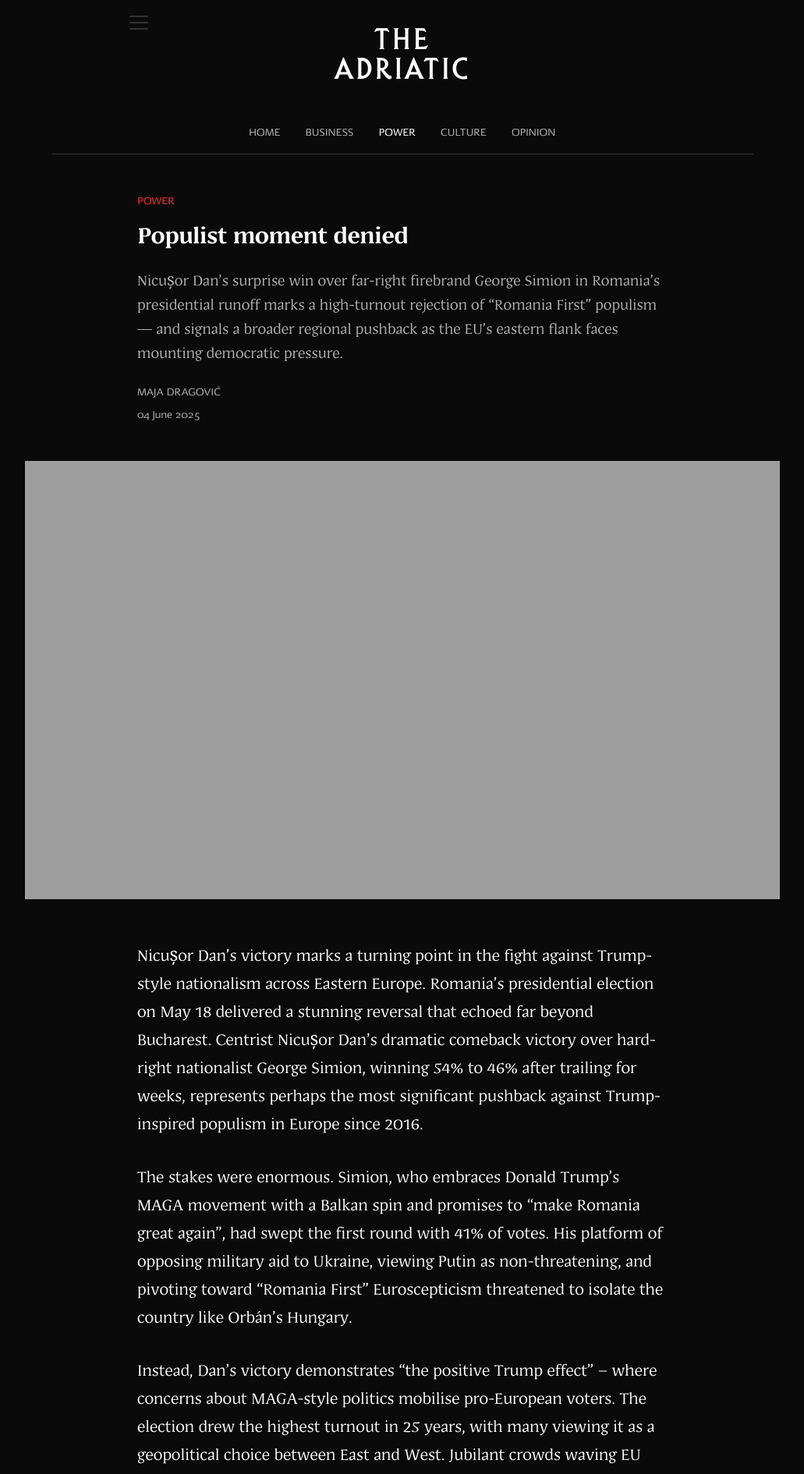
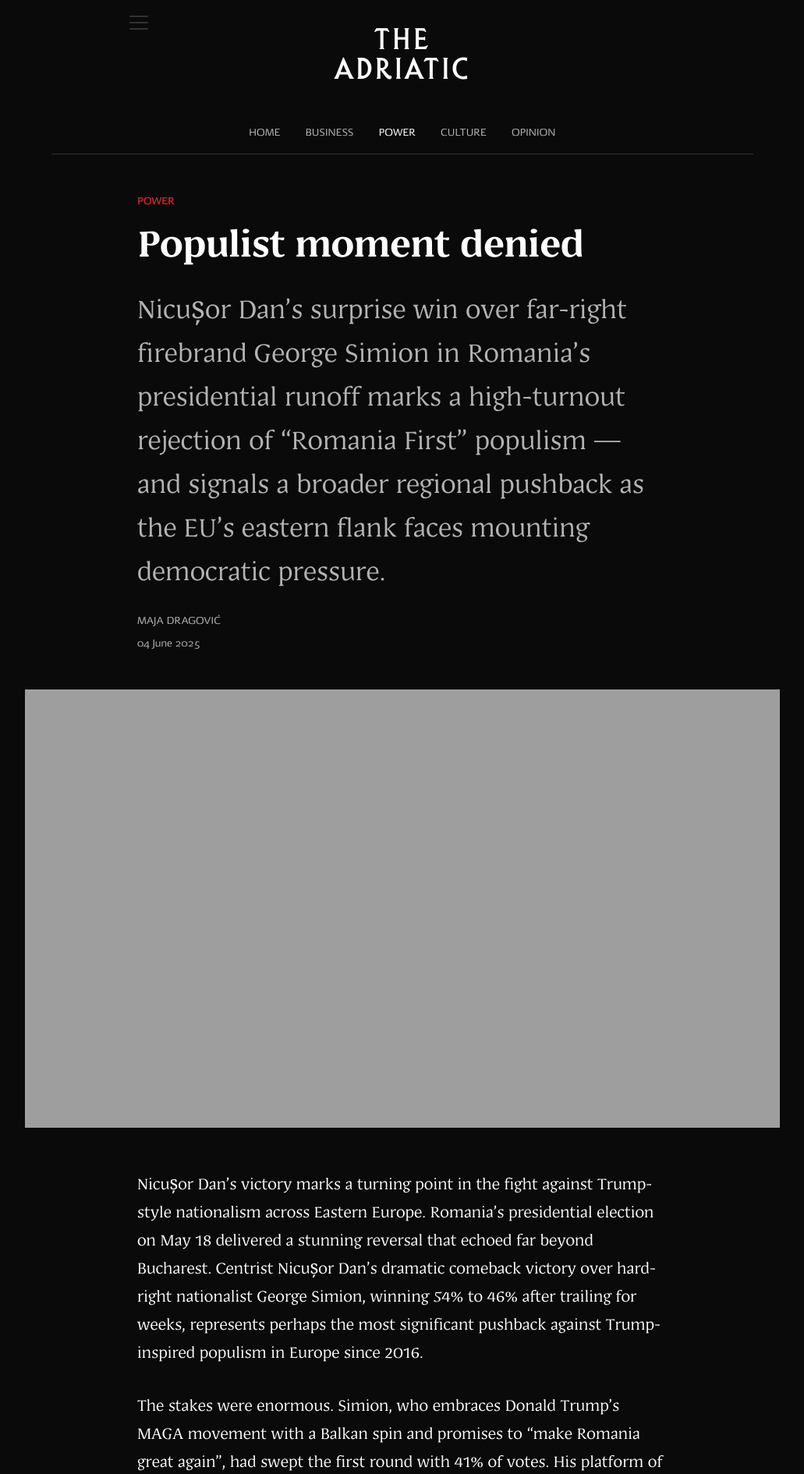
Before and after one commit to tfhoerest/azt, a Jekyll site: the page built from _posts/2025-06-02-populist-moment-denied.md, in a window 1280 px wide. Shown: the top 1890 px of the page at 78% size, without its empty margins (124-1155 px from the left). Built offline with Jekyll 4.4.1, drawn with Linux system fonts in a browser that asks for light colours.

Commit message:
Update post.html

```diff
--- a/_layouts/post.html
+++ b/_layouts/post.html
@@ -25,7 +25,7 @@ layout: default
 
 .post-title {
     font-family: 'Adriatic22', Georgia, serif;
-    font-size: var(--z-ds-fontsize-34);
+    font-size: 3.5rem;
     font-weight: 700;
     color: var(--z-ds-color-text-100);
     line-height: 1.1;  /* Tighter line height for large headlines */
@@ -34,7 +34,7 @@ layout: default
 
 .post-lede {
     font-family: 'Adriatic22', Georgia, serif;
-    font-size: 1.375rem;  /* Zeit-style larger lede */
+    font-size: 2.5rem;
     color: var(--z-ds-color-text-70);
     line-height: 1.4;
     margin-bottom: 1.5rem;  /* More space to author */
```
